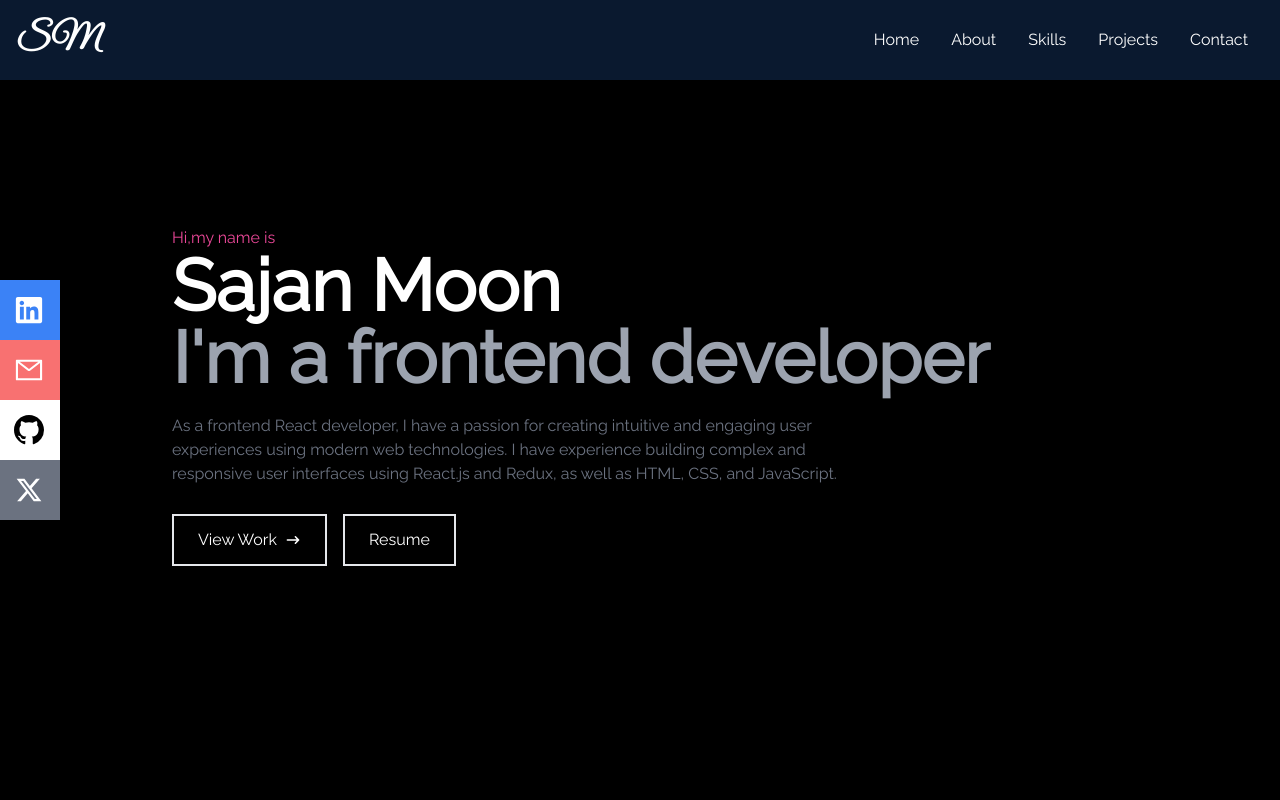
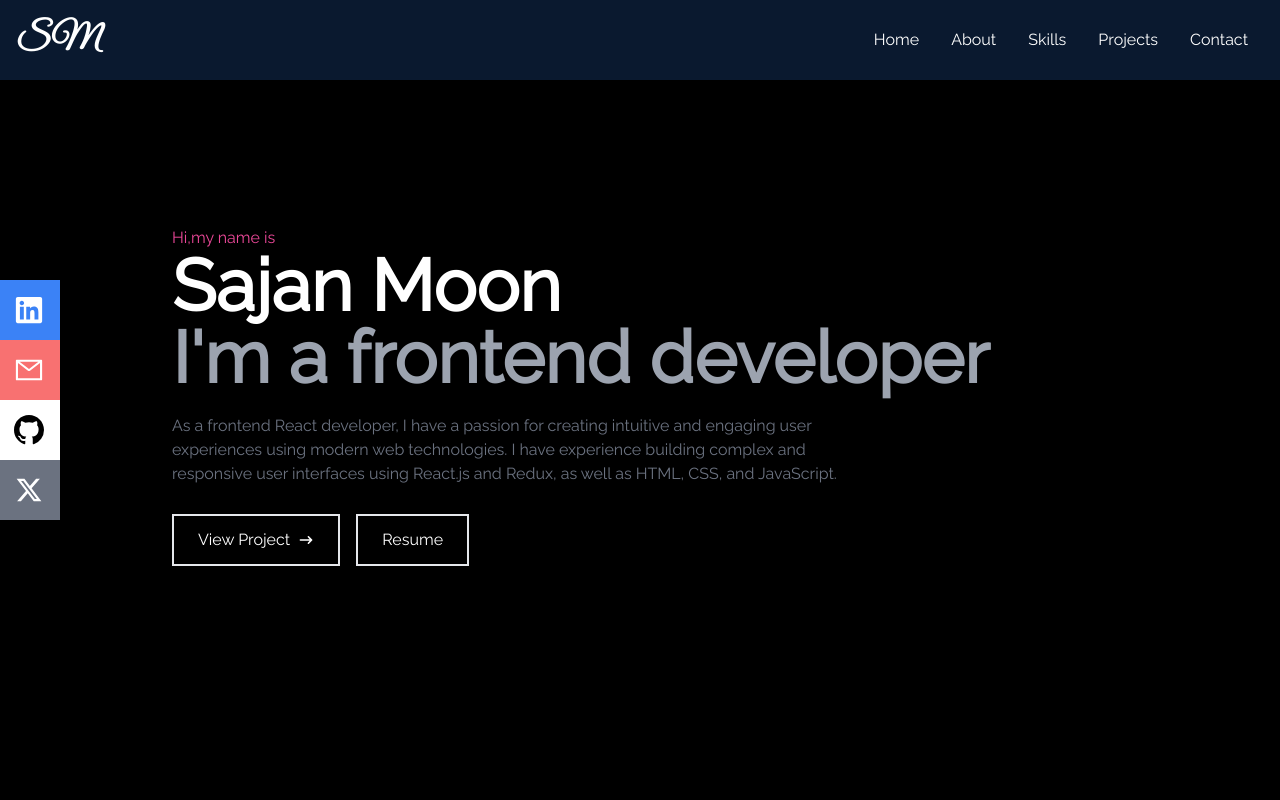
Before and after one commit to sajanmoon/portfolio-react, a React (Vite) app: page / in a window 1280 px wide. Shown: the top 800 px of the page. Built offline with nearby package versions, Linux system fonts and the light colour scheme; a web font is replaced by a local one.

Commit message:
updated button

```diff
--- a/src/components/Home.jsx
+++ b/src/components/Home.jsx
@@ -20,7 +20,7 @@ const Home = () => {
         <div className=" flex gap-4">
           <Link to="projects" smooth={true} duration={500}>
             <button className=" text-white group border-2 px-6 py-3 my-2 flex items-center hover:bg-pink-400 hover:border-pink-400">
-              View Work
+              View Project
               <span className=" group-hover:rotate-90 duration-200">
                 <HiArrowNarrowRight className=" ml-2" />
               </span>
```
